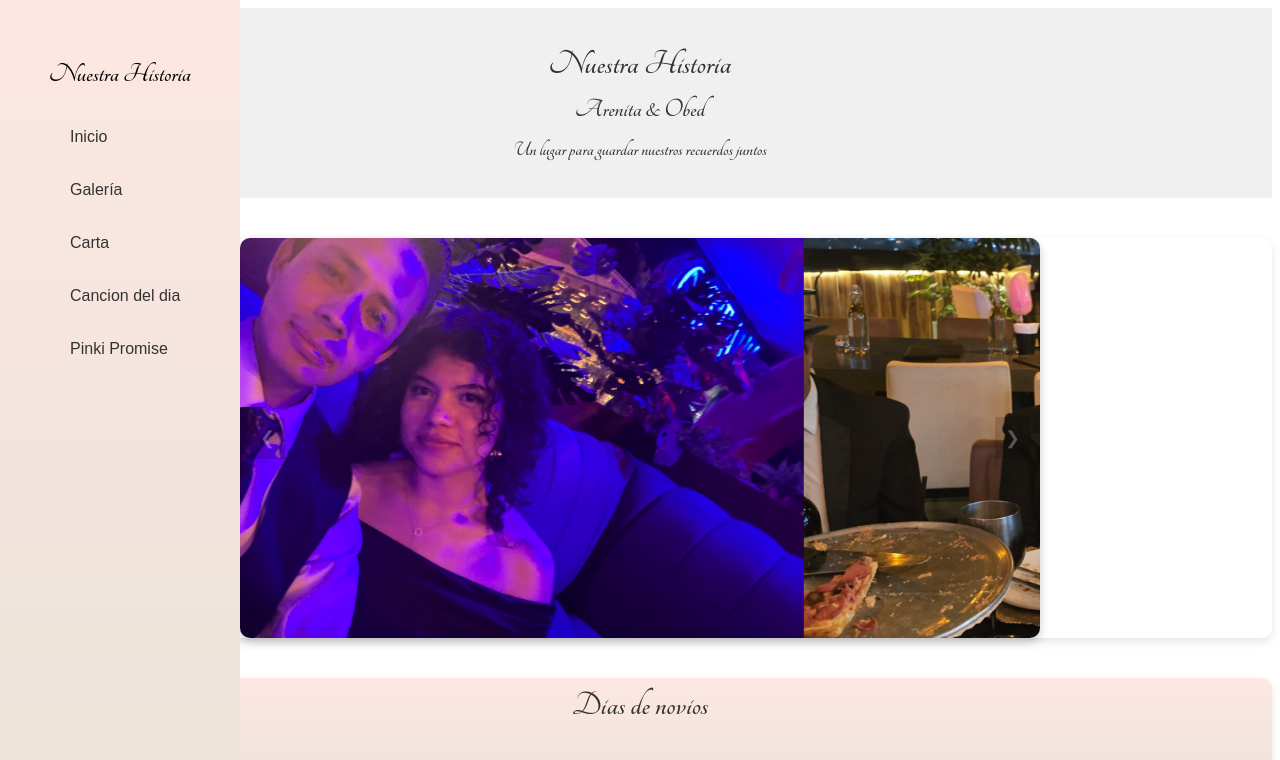
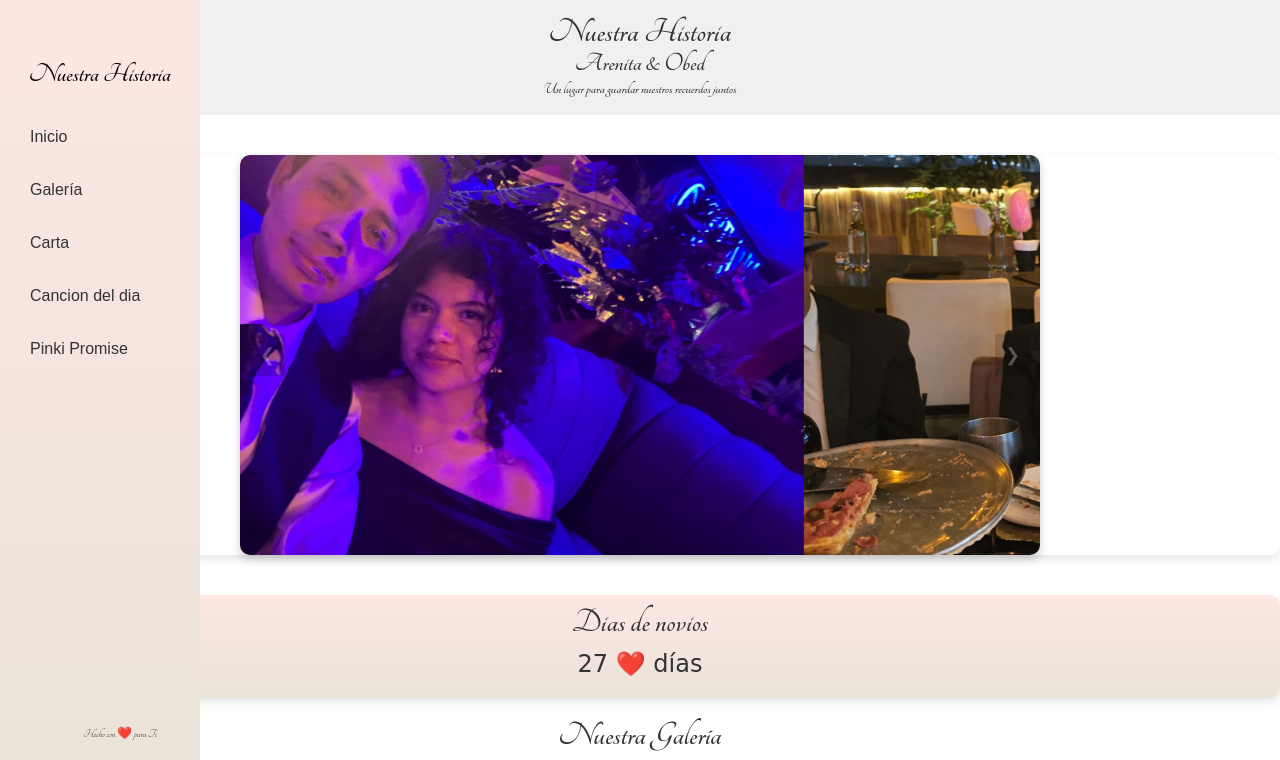
Before and after one commit to rotfflores/NuestraHistoria, a plain HTML site: page index.html in a window 1280 px wide. Shown: the top 760 px of the page. Drawn offline with Linux system fonts and the light colour scheme; a web font is replaced by a local one.

Commit message:
header fixed

```diff
--- a/styles.css
+++ b/styles.css
@@ -1,5 +1,11 @@
 @import url('https://fonts.googleapis.com/css2?family=Tangerine:wght@400;700&family=Truculenta:opsz,wght@12..72,100..900&display=swap');
 @import url('https://fonts.googleapis.com/css2?family=Bilbo+Swash+Caps&family=Delicious+Handrawn&family=Tangerine:wght@400;700&family=Truculenta:opsz,wght@12..72,100..900&display=swap');
+
+* {
+  margin: 0;
+  padding: 0;
+  box-sizing: border-box;
+}
 
 header {
   font-family: 'Tangerine', cursive;
@@ -10,6 +16,17 @@ header {
   margin: 0;
   padding: 20px;
   text-align: center;
+  height: auto;
+}
+
+header h1 {
+  font-size: 36px;
+  margin-bottom: 10px;
+}
+
+header h3 {
+  font-size: 16px;
+  margin-top: 10px;
 }
 
 .hamburger {
```
